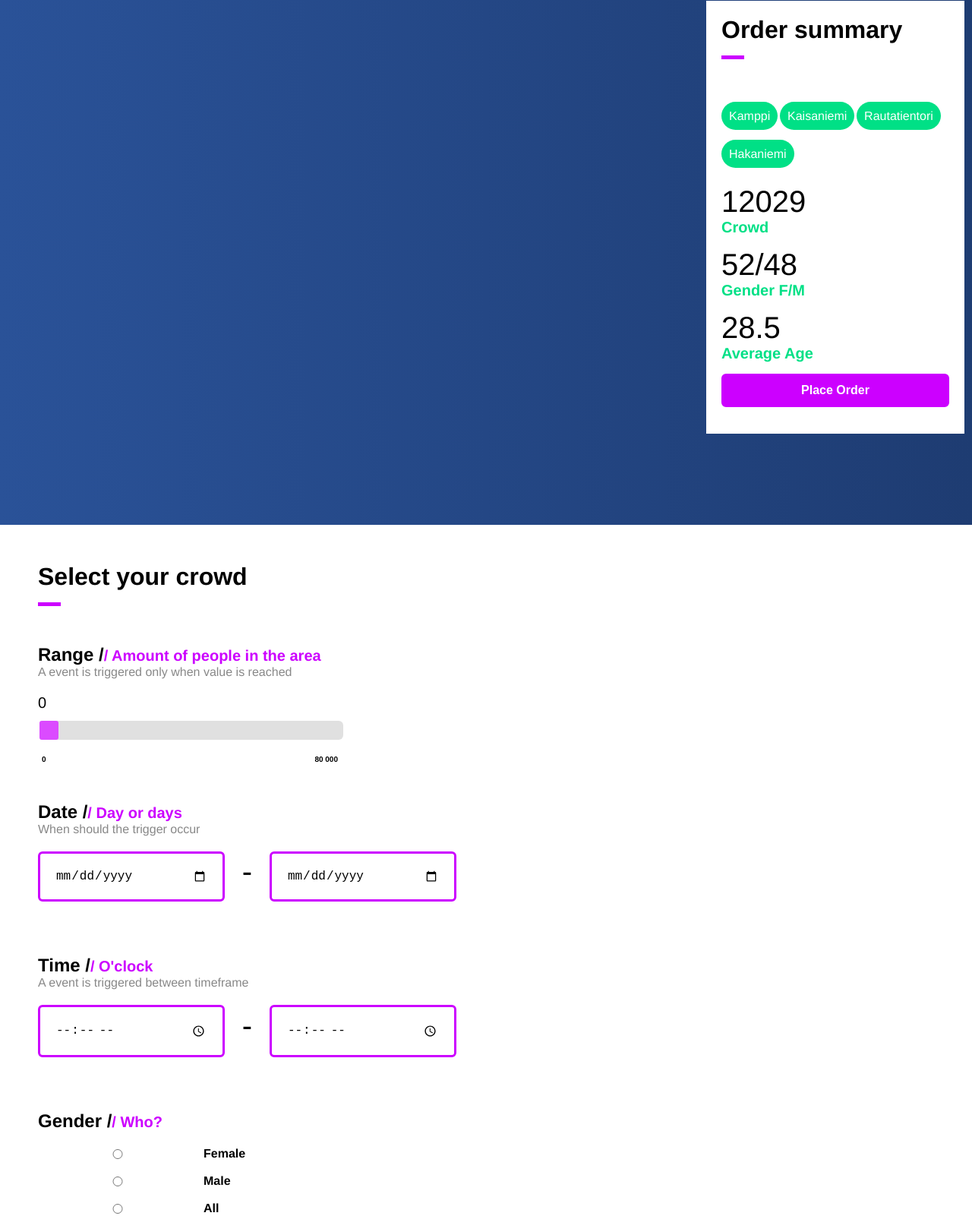
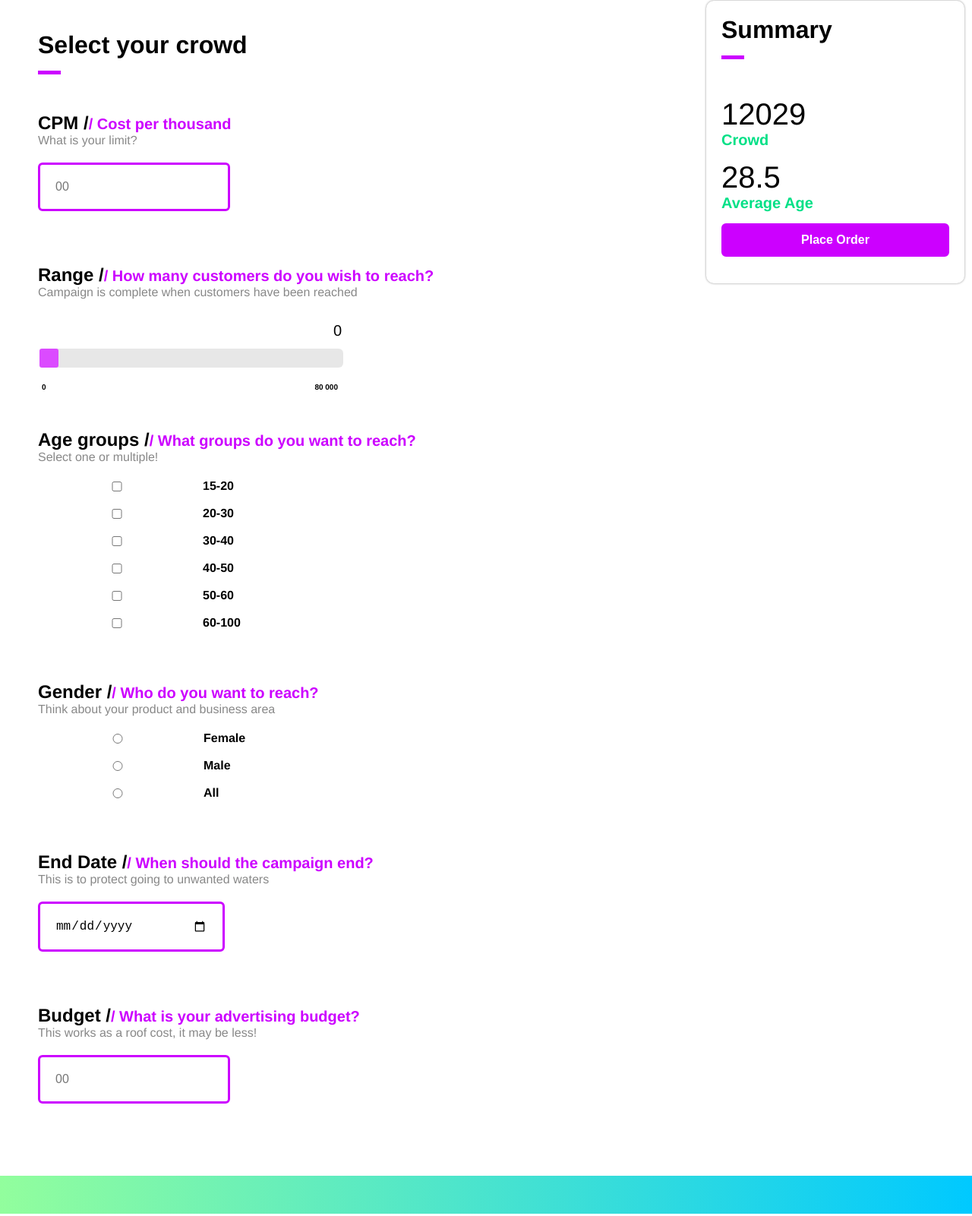
Before and after one commit to mjp89/junction_big_money_company, a website: page app/public.html in a window 1280 px wide. Shown: the part 9-1610 px from the top of the page at 76% size. Drawn offline with nearby package versions, Linux system fonts and the light colour scheme.

Commit message:
Update filters

```diff
--- a/app/js/scripts.js
+++ b/app/js/scripts.js
@@ -1,3 +1,5 @@
 $(function() {
 
+
+
 });
--- a/app/public.html
+++ b/app/public.html
@@ -11,15 +11,18 @@
     <script src="https://ajax.googleapis.com/ajax/libs/jquery/3.3.1/jquery.min.js"></script>
 </head>
 <body>
-    <div class="map">
-        <!-- map here -->
-    </div>
     <div class="container">
         <h1>Select your crowd</h1>
         <!-- RANGE -->
         <div class="filtters__wrapper">
-            <h2>Range /<h2><h3>/ Amount of people in the area</h3>
-                <p>A event is triggered only when value is reached</p>
+            <h2>CPM /<h2><h3>/ Cost per thousand</h3>
+            <p>What is your limit?</p>
+            <input type="number" placeholder="00">
+        </div>
+        <!-- CROWD RANGE -->
+        <div class="filtters__wrapper">
+            <h2>Range /<h2><h3>/ How many customers do you wish to reach?</h3>
+            <p>Campaign is complete when customers have been reached</p>
             <div class="slider">
                 <output name="amount" id="amount" class="slider__value" for="crowdSlider">0</output>
                 <input type="range"
@@ -27,7 +30,7 @@
                         min="0"
                         max="80000"
                         value="50"
-                            step="100"
+                        step="500"
                         class="slider__track"
                         oninput="amount.value=crowdSlider.value">
                 <span id="sliderValueText"></span>
@@ -37,30 +40,44 @@
                 </div>
             </div>
         </div>
-        <!-- DATE -->
+
+        <!-- AGE GROUPS -->
         <div class="filtters__wrapper">
-            <h2>Date /<h2><h3>/ Day or days</h3>
-            <p>When should the trigger occur</p>
-            <div class="filtters__wrapper__timeFrame">
-                <input type="date" id="startDate">
-                <span class="filters__divider"> - </span>
-                <input type="date" id="endDate">
-            </div>
-        </div>
-        <!-- TIME -->
-        <div class="filtters__wrapper">
-            <h2>Time /<h2><h3>/ O'clock</h3>
-            <p>A event is triggered between timeframe</p>
-            <div class="filtters__wrapper__timeFrame">
-                <input type="time" id="startTime">
-                <span class="filters__divider"> - </span>
-                <input type="time" id="endTime">
+            <h2>Age groups /<h2><h3>/ What groups do you want to reach?</h3>
+            <p>Select one or multiple!</p>
+            <div class="checkbox-group" action="">
+                <ul>
+                    <li>
+                        <input type="checkbox" name="junior" value="15-20">
+                        <label>15-20</label>
+                    </li>
+                    <li>
+                        <input type="checkbox" name="twenties" value="20-30">
+                        <label>20-30</label>
+                    </li>
+                    <li>
+                        <input type="checkbox" name="thirties" value="30-40">
+                        <label>30-40</label>
+                    </li>
+                    <li>
+                        <input type="checkbox" name="fourties" value="40-50">
+                        <label>40-50</label>
+                    </li>
+                    <li>
+                        <input type="checkbox" name="thirties" value="50-60">
+                        <label>50-60</label>
+                    </li>
+                    <li>
+                        <input type="checkbox" name="thirties" value="60-100">
+                        <label>60-100</label>
+                    </li>
+                </ul>
             </div>
         </div>
         <!-- GENDER -->
         <div class="filtters__wrapper">
-            <h2>Gender /<h2><h3>/ Who?</h3>
-            <p></p>
+            <h2>Gender /<h2><h3>/ Who do you want to reach?</h3>
+            <p>Think about your product and business area</p>
             <form class="radio-button-group" action="">
                 <ul>
                     <li>
@@ -78,43 +95,24 @@
                 </ul>
             </form>
         </div>
-        <!-- PREPAID -->
+        <!-- END DATE -->
         <div class="filtters__wrapper">
-            <h2>Prepaid /<h2><h3>/ Contract type</h3>
-            <p>Target only or exclude prepaid numbers. Remember tourists!</p>
-            <form class="radio-button-group" action="">
-                <ul>
-                    <li>
-                        <input type="radio" name="prepaid" value="include" checked>
-                        <label>Include</label>
-                    </li>
-                    <li>
-                        <input type="radio" name="prepaid" value="exclude">
-                        <label>Exclude</label>
-                    </li>
-                    <li>
-                        <input type="radio" name="prepaid" value="only">
-                        <label>Only prepaid numbers</label>
-                    </li>
-                </ul>
-            </form>
+            <h2>End Date /<h2><h3>/ When should the campaign end?</h3>
+            <p>This is to protect going to unwanted waters</p>
+            <input type="date">
+        </div>
+        <!-- BUDJET -->
+        <div class="filtters__wrapper">
+            <h2>Budget /<h2><h3>/ What is your advertising budget?</h3>
+            <p>This works as a roof cost, it may be less!</p>
+            <input type="number" placeholder="00">
         </div>
         <!-- Summary -->
         <div class="summary">
-            <h1>Order summary</h1>
-            <div class="summary__locations">
-                <span>Kamppi</span>
-                <span>Kaisaniemi</span>
-                <span>Rautatientori</span>
-                <span>Hakaniemi</span>
-            </div>
+            <h1>Summary</h1>
             <div class="value">
                 <span class="value__number">12029</span>
                 <span class="value__label">Crowd</span>
-            </div>
-            <div class="value">
-                <span class="value__number">52/48</span>
-                <span class="value__label">Gender F/M</span>
             </div>
             <div class="value">
                 <span class="value__number">28.5</span>
@@ -125,6 +123,7 @@
             </div>
         </div>
     </div>
+    <div class="footer"></div>
 
     <!-- Scripts -->
     <script src="js/scripts.js"></script>
--- a/app/styles/components.css
+++ b/app/styles/components.css
@@ -46,18 +46,21 @@ input {
     font-size: 1.6rem;
 }
 
-.radio-button-group > ul {
+.radio-button-group > ul,
+.checkbox-group > ul {
     padding: 0;
 }
 
-.radio-button-group > ul > li {
+.radio-button-group > ul > li,
+.checkbox-group > ul > li {
     display: flex;
     flex-direction: row;
     position: relative;
     list-style: none;
 }
 
-.radio-button-group > ul > li > label {
+.radio-button-group > ul > li > label,
+.checkbox-group > ul > li > label {
     font-size: 1.6rem;
     font-weight: 600;
     margin-left: 1rem;
@@ -70,11 +73,12 @@ input {
 .slider {
     width: 40rem;
     position: relative;
+    margin-top: 3rem;
 }
 
 .slider__track {
     -webkit-appearance: none;
-    background: #d3d3d3;
+    background: #ddd;
     outline: none;
     opacity: 0.7;
     -webkit-transition: .2s;
@@ -88,6 +92,7 @@ input {
     display: block;
     font-size: 2rem;
     margin-bottom: 1rem;
+    text-align: right;
 }
 
 .slider__track::-webkit-slider-thumb {
--- a/app/styles/main.css
+++ b/app/styles/main.css
@@ -12,23 +12,11 @@ body {
     margin: 0; /* Remove html default margin */
 }
 
-.map {
-    position: relative;
-    display: flex;
-    height: 70rem;
-    width: 100%;
-    justify-content: center;
-    align-items: center;
-    background: #1e3c72;  /* fallback for old browsers */
-    background: -webkit-linear-gradient(to right, #2a5298, #1e3c72);  /* Chrome 10-25, Safari 5.1-6 */
-    background: linear-gradient(to right, #2a5298, #1e3c72); /* W3C, IE 10+/ Edge, Firefox 16+, Chrome 26+, Opera 12+, Safari 7+ */
-}
-
 .container {
     position: relative;
-    padding: 5rem;
+    padding: 5rem 5rem 2.5rem;
+    height: 100%;
 }
-
 
 .filtters__wrapper {
     margin-bottom: 5rem;
@@ -44,13 +32,6 @@ body {
     color: #888;
 }
 
-.filtters__wrapper__timeFrame span.filters__divider {
-    display: inline-block;
-    margin: 0 2rem;
-    vertical-align: sub;
-    font-size: 4rem;
-}
-
 .summary {
     position: fixed;
     display: flex;
@@ -60,19 +41,13 @@ body {
     width: 30rem;
     background: #fff;
     padding: 2rem;
+    box-shadow: 0px 0px 3px #929292;
+    border-radius: 1rem;
+    z-index: 9999;
 }
 
 .summary > div {
     margin-bottom: 1.5rem;
-}
-
-.summary__locations span {
-    font-size: 1.6rem;
-    padding: 10px;
-    border-radius: 25px;
-    line-height: 5rem;
-    background-color: #00e086;
-    color: #fff;
 }
 
 .value {
@@ -93,3 +68,8 @@ body {
 .summary__footer button {
     width: 100%;
 }
+
+.footer {
+    height: 5rem;
+    background-image: linear-gradient(to right, #92fe9d 0%, #00c9ff 100%);
+}
```
Lines whose indentation alone changed are shown as unchanged.
